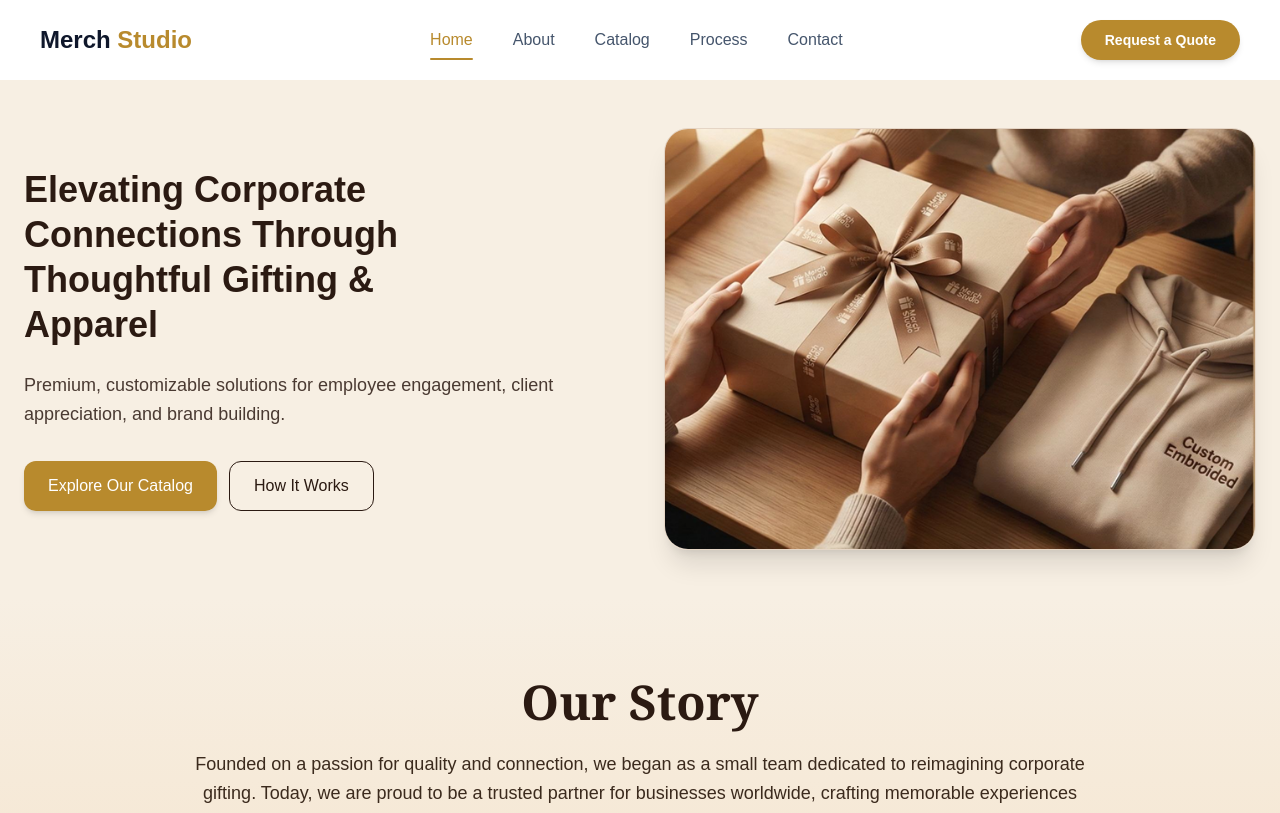
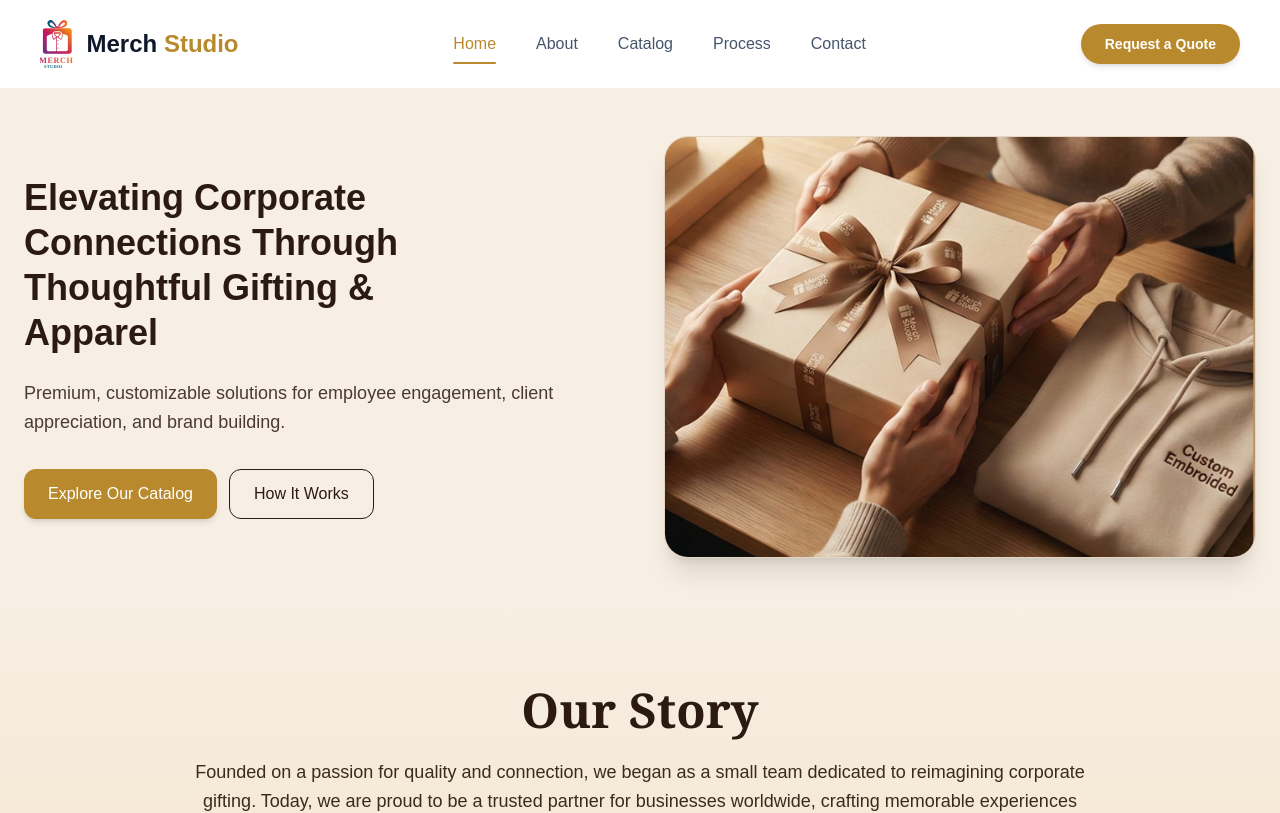
Before and after one commit to kaushik980/merch-studio, a Next.js app: page / in a window 1280 px wide. Shown: the top 813 px of the page. Built offline with nearby package versions, Linux system fonts and the light colour scheme.

Commit message:
Updated logo

```diff
--- a/app/components/Footer.tsx
+++ b/app/components/Footer.tsx
@@ -1,3 +1,4 @@
+import Image from "next/image";
 import Link from "next/link";
 import {
   MapPin,
@@ -38,17 +39,17 @@ export default function Footer() {
           {/* Logo + Name */}
           <div className="flex items-center gap-3 mb-6">
             {/* Logo Circle */}
-            <div className="w-12 h-12 rounded-full overflow-hidden border border-[#b88a2d]">
-              <img
-                src="https://t4.ftcdn.net/jpg/03/74/70/65/360_F_374706548_Abv3bm3s8mFN8XmQgYXwC9VJGyLYaOBb.jpg"
-                alt="Company Logo"
-                className="w-full h-full object-cover"
-              />
-            </div>
+          <div className="w-16 h-16 rounded-full border border-[#b88a2d] flex items-center justify-center bg-white p-2">
+  <img
+    src="/logo finall.svg"
+    alt="Company Logo"
+    className="w-full h-full object-contain"
+  />
+</div>
 
-            <h2 className="text-xl font-semibold leading-snug">
+            {/* <h2 className="text-xl font-semibold leading-snug">
               Company <br /> Logo
-            </h2>
+            </h2> */}
           </div>
 
           {/* Description */}
--- a/app/components/Navbar.tsx
+++ b/app/components/Navbar.tsx
@@ -73,12 +73,20 @@ export default function Navbar() {
     >
       <div className="max-w-7xl mx-auto flex justify-between items-center px-6 md:px-10 py-5">
 
-        {/* ✅ Logo */}
+  {/* ✅ Logo + Brand */}
   <button
     onClick={() => scrollToSection("home")}
-          className="text-2xl font-bold text-slate-900"
+    className="flex items-center gap-3"
   >
+    <img
+      src="/logo finall.svg"
+      alt="Merch Studio Logo"
+      className="h-12 w-auto"
+    />
+
+    <span className="text-2xl font-bold text-slate-900">
       Merch <span className="text-[#b88a2d]">Studio</span>
+    </span>
   </button>
 
   {/* ✅ Desktop Navigation */}
@@ -95,13 +103,13 @@ export default function Navbar() {
       >
         {link.name}
 
-              {/* Active underline */}
         {activeSection === link.href && (
           <span className="absolute left-0 -bottom-2 w-full h-0.5 bg-[#b88a2d] rounded-full"></span>
         )}
       </button>
     ))}
   </nav>
+
 
         {/* ✅ Desktop Request Quote Button */}
         <button
```
Also changed, not shown: public/logo finall.svg (added). Lines whose indentation alone changed are shown as unchanged.
